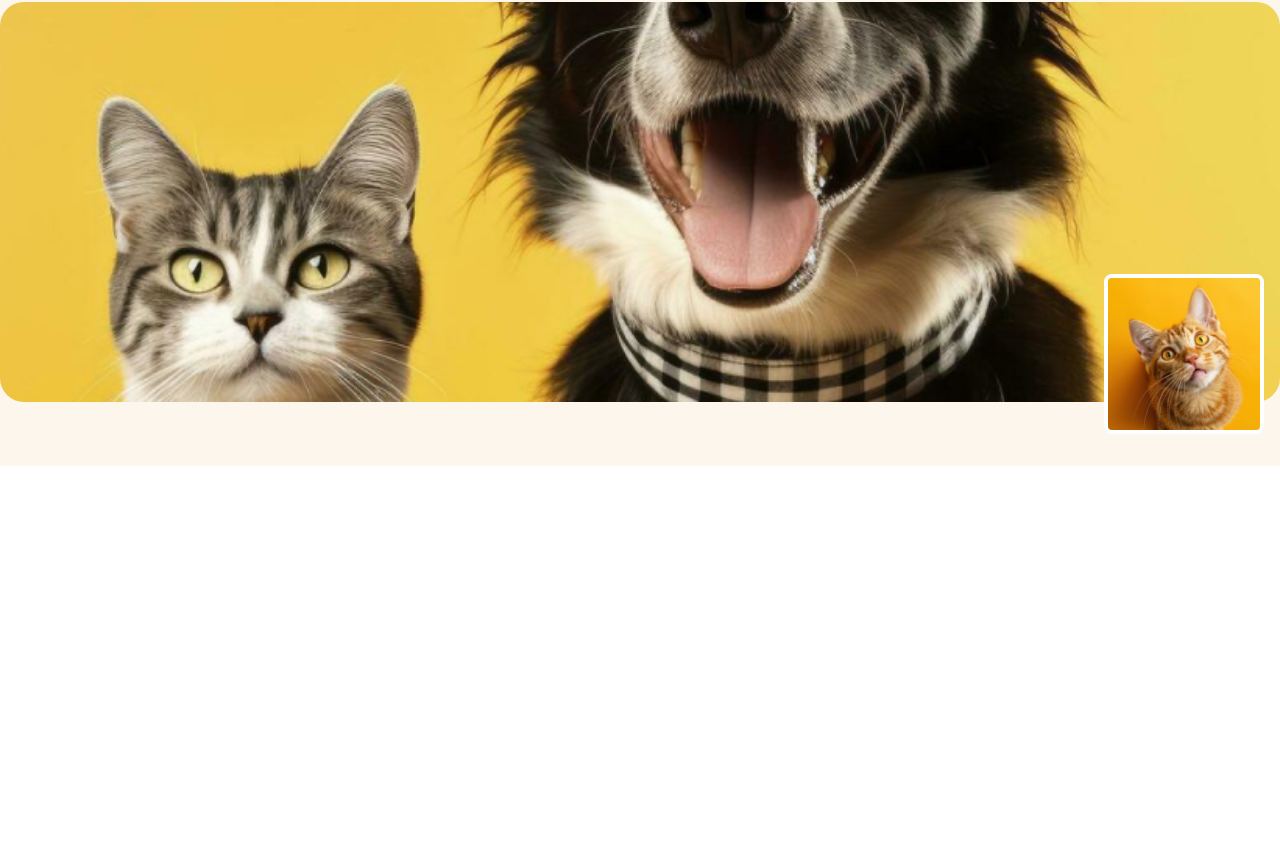
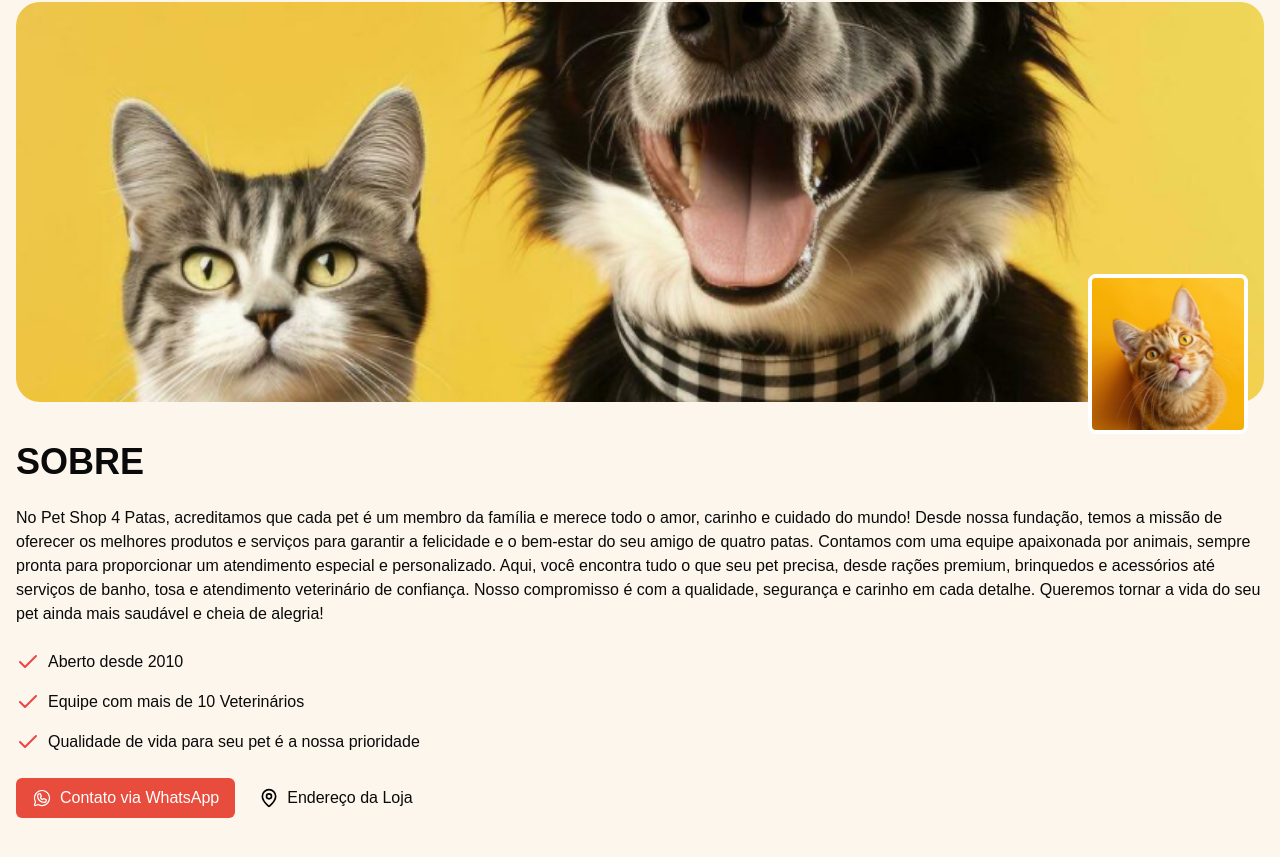
Before and after one commit to JesusVicken/pet-shop-landingpage, a Next.js app in the folder pet-shop/: page / in a window 1280 px wide. Shown: the part 569-1426 px from the top of the page. Before the commit the page ends 1035 px from the top, so only its background shows below. Built offline with nearby package versions, Linux system fonts and the light colour scheme.

Commit message:
feat: ajuste de UI do about

```diff
--- a/pet-shop/src/app/_components/about.tsx
+++ b/pet-shop/src/app/_components/about.tsx
@@ -1,13 +1,15 @@
 import Image from "next/image"
 import about1Img from "../../../public/about-1.png"
 import about2Img from "../../../public/about-2.png"
+import { Check, MapPin } from "lucide-react"
+import { WhatsappLogo } from "@phosphor-icons/react/dist/ssr"
 
 
 export function About() {
     return (
 
         <section className="bg-[#FDF6ec] py-16">
-            <div className="container mx-auto grid-cols-1 lg:grid-cols-2 gap-12 items-center">
+            <div className="container px-4 mx-auto grid-cols-1 lg:grid-cols-2 gap-12 items-center">
 
                 <div className="relative">
 
@@ -32,6 +34,48 @@ export function About() {
                         />
                     </div>
 
+
+
+                </div>
+
+                <div className="space-y-6 mt-10">
+                    <h2 className="text-4xl font-bold">SOBRE</h2>
+
+                    <p>
+                        No Pet Shop 4 Patas, acreditamos que cada pet é um membro da família e merece todo o amor, carinho e cuidado do mundo! Desde nossa fundação, temos a missão de oferecer os melhores produtos e serviços para garantir a felicidade e o bem-estar do seu amigo de quatro patas.
+                        Contamos com uma equipe apaixonada por animais, sempre pronta para proporcionar um atendimento especial e personalizado. Aqui, você encontra tudo o que seu pet precisa, desde rações premium, brinquedos e acessórios até serviços de banho, tosa e atendimento veterinário de confiança.
+                        Nosso compromisso é com a qualidade, segurança e carinho em cada detalhe. Queremos tornar a vida do seu pet ainda mais saudável e cheia de alegria!
+                    </p>
+                    <ul className="space-y-4">
+                        <li className="flex items-center gap-2">
+                            <Check className="text-red-500" />
+                            Aberto desde 2010
+                        </li>
+                        <li className="flex items-center gap-2">
+                            <Check className="text-red-500" />
+                            Equipe com mais de 10 Veterinários
+                        </li>
+                        <li className="flex items-center gap-2">
+                            <Check className="text-red-500" />
+                            Qualidade de vida para seu pet é a nossa prioridade
+                        </li>
+                    </ul>
+                    <div className="flex gap-2">
+                        <a
+                            href="#"
+                            className="bg-[#E84C3D] text-white flex items-center justify-center w-fit gap-2 px-4 py-2 rounded-md"
+                        >
+                            <WhatsappLogo className="w-5 h-5 text-white" />
+                            Contato via WhatsApp
+                        </a>
+                        <a
+                            href="#"
+                            className="flex items-center justify-center w-fit gap-2 px-4 py-2 rounded-md"
+                        >
+                            <MapPin className="w-5 h-5 text-black" />
+                            Endereço da Loja
+                        </a>
+                    </div>
                 </div>
             </div >
         </section>
```
Also changed, not shown: 1 other file (tests, documents, lock files or other folders).
